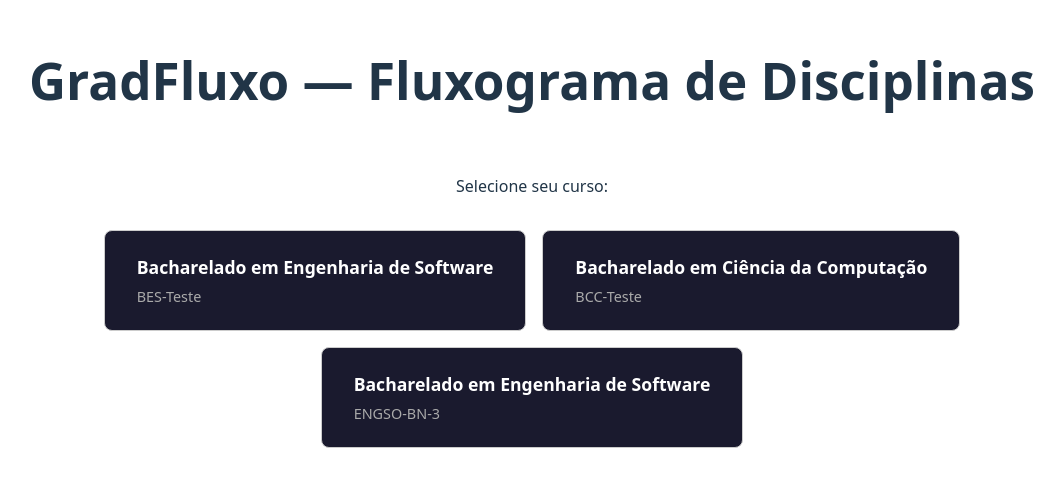
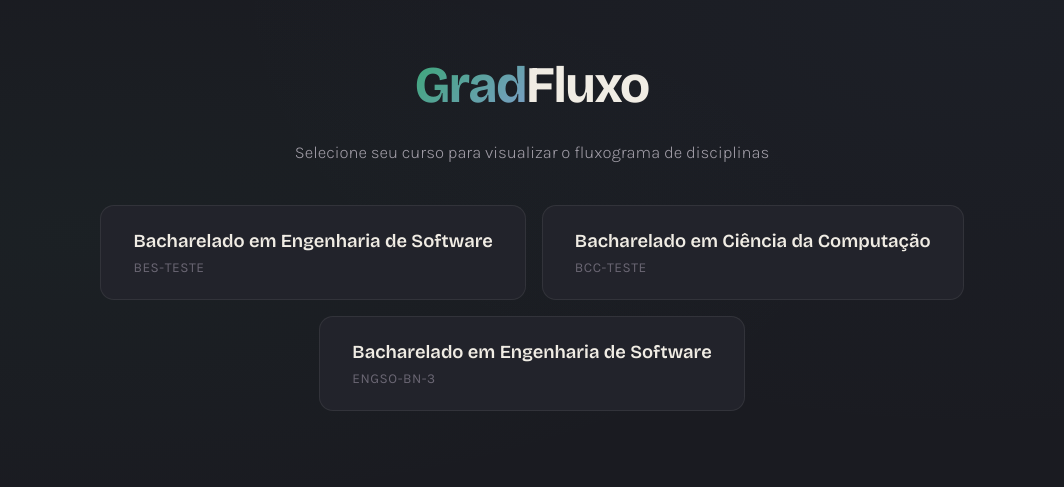
Before and after one commit to sfDavi/GradFluxo, a React (Vite) app: page / in a window 1280 px wide. Shown: the part 167-654 px from the top of the page, without its empty margins (108-1172 px from the left). Built offline with nearby package versions, Linux system fonts and the light colour scheme.

Commit message:
Revamp UI

```diff
--- a/index.html
+++ b/index.html
@@ -1,9 +1,12 @@
 <!doctype html>
-<html lang="en">
+<html lang="pt-BR">
   <head>
     <meta charset="UTF-8" />
     <link rel="icon" type="image/svg+xml" href="/vite.svg" />
     <meta name="viewport" content="width=device-width, initial-scale=1.0" />
+    <link rel="preconnect" href="https://fonts.googleapis.com">
+    <link rel="preconnect" href="https://fonts.gstatic.com" crossorigin>
+    <link href="https://fonts.googleapis.com/css2?family=Bricolage+Grotesque:opsz,wght@12..96,300;12..96,400;12..96,600;12..96,700&family=Karla:wght@300;400;500;600;700&display=swap" rel="stylesheet">
     <title>GradFluxo</title>
   </head>
   <body>
--- a/src/App.css
+++ b/src/App.css
@@ -1,15 +1,44 @@
+/* ═══════════════════════════════════════════════
+   ROOT
+   ═══════════════════════════════════════════════ */
+
 #root {
-  max-width: 100%;
+  width: 100%;
   margin: 0 auto;
-  padding: 2rem;
-  text-align: center;
 }
+
+/* ═══════════════════════════════════════════════
+   COURSE SELECTION
+   ═══════════════════════════════════════════════ */
 
 .course-selection {
   display: flex;
   flex-direction: column;
   align-items: center;
-  gap: 1rem;
+  justify-content: center;
+  min-height: 100vh;
+  padding: 3rem 2rem;
+  gap: 1.5rem;
+}
+
+.course-selection h1 {
+  font-size: clamp(2rem, 5vw, 3.2rem);
+  font-weight: 700;
+  letter-spacing: -0.02em;
+  color: var(--text-primary);
+}
+
+.course-selection h1 span {
+  background: linear-gradient(135deg, var(--status-cursada), var(--accent));
+  -webkit-background-clip: text;
+  -webkit-text-fill-color: transparent;
+  background-clip: text;
+}
+
+.course-selection > p {
+  color: var(--text-secondary);
+  font-size: 1.05rem;
+  font-weight: 300;
 }
 
 .course-list {
@@ -17,6 +46,7 @@
   flex-wrap: wrap;
   gap: 1rem;
   justify-content: center;
+  margin-top: 1rem;
 }
 
 .course-card {
@@ -24,58 +54,143 @@
   flex-direction: column;
   gap: 0.5rem;
   padding: 1.5rem 2rem;
-  border: 1px solid #ccc;
-  border-radius: 8px;
-  background: #1a1a2e;
-  color: #fff;
+  border: 1px solid rgba(240, 236, 228, 0.08);
+  border-radius: var(--radius-lg);
+  background: var(--bg-surface);
+  color: var(--text-primary);
   cursor: pointer;
-  transition: background 0.2s, transform 0.1s;
+  transition: all 0.25s ease;
   font-size: 1rem;
-  min-width: 200px;
+  min-width: 240px;
+  text-align: left;
+  position: relative;
+  overflow: hidden;
+}
+
+.course-card::before {
+  content: '';
+  position: absolute;
+  top: 0;
+  left: 0;
+  right: 0;
+  height: 3px;
+  background: linear-gradient(90deg, var(--status-cursada), var(--accent));
+  opacity: 0;
+  transition: opacity 0.25s ease;
 }
 
 .course-card:hover {
-  background: #16213e;
-  transform: translateY(-2px);
+  background: var(--bg-elevated);
+  border-color: rgba(240, 236, 228, 0.14);
+  transform: translateY(-3px);
+  box-shadow: 0 8px 24px rgba(0, 0, 0, 0.3);
+}
+
+.course-card:hover::before {
+  opacity: 1;
 }
 
 .course-card strong {
-  font-size: 1.1rem;
+  font-family: var(--font-display);
+  font-size: 1.15rem;
+  font-weight: 600;
 }
 
 .course-card span {
-  color: #aaa;
-  font-size: 0.9rem;
+  color: var(--text-muted);
+  font-size: 0.85rem;
+  font-weight: 400;
+  letter-spacing: 0.04em;
+  text-transform: uppercase;
 }
 
-/* Flowchart View */
+/* ═══════════════════════════════════════════════
+   FLOWCHART VIEW
+   ═══════════════════════════════════════════════ */
+
 .flowchart-view {
-  text-align: center;
+  padding: 1.5rem 2rem 3rem;
+}
+
+.flowchart-header {
+  display: flex;
+  align-items: center;
+  gap: 1rem;
+  margin-bottom: 0.25rem;
 }
 
 .back-button {
-  background: none;
-  border: 1px solid #555;
-  color: #ccc;
+  display: inline-flex;
+  align-items: center;
+  gap: 0.4rem;
   padding: 0.5rem 1rem;
-  border-radius: 6px;
-  cursor: pointer;
-  font-size: 0.9rem;
-  margin-bottom: 1rem;
-  align-self: flex-start;
-  float: left;
-  transition: background 0.2s, color 0.2s;
+  border-radius: var(--radius-sm);
+  font-size: 0.85rem;
+  font-weight: 500;
+  color: var(--text-secondary);
+  background: var(--bg-surface);
+  border: 1px solid rgba(240, 236, 228, 0.08);
+  transition: all 0.2s ease;
 }
 
 .back-button:hover {
-  background: #333;
-  color: #fff;
+  background: var(--bg-elevated);
+  color: var(--text-primary);
+  border-color: rgba(240, 236, 228, 0.14);
+}
+
+.flowchart-view > h1 {
+  font-size: clamp(1.6rem, 3vw, 2.2rem);
+  font-weight: 700;
+  letter-spacing: -0.01em;
+  margin-bottom: 0.15rem;
 }
 
 .flowchart-subtitle {
-  color: #aaa;
+  color: var(--text-muted);
+  font-size: 0.95rem;
+  margin-bottom: 1.75rem;
+  font-weight: 300;
+}
+
+/* ─── Status Legend ─── */
+
+.status-legend {
+  display: flex;
+  gap: 1.25rem;
   margin-bottom: 1.5rem;
+  flex-wrap: wrap;
 }
+
+.legend-item {
+  display: flex;
+  align-items: center;
+  gap: 0.4rem;
+  font-size: 0.78rem;
+  color: var(--text-secondary);
+  font-weight: 400;
+}
+
+.legend-swatch {
+  width: 12px;
+  height: 12px;
+  border-radius: 3px;
+}
+
+.legend-swatch[data-status="cursada"] {
+  background: var(--status-cursada);
+}
+
+.legend-swatch[data-status="cursavel"] {
+  background: var(--status-cursavel);
+}
+
+.legend-swatch[data-status="nao_cursavel"] {
+  background: var(--status-locked);
+  border: 1px solid rgba(240, 236, 228, 0.12);
+}
+
+/* ─── Grid Layout ─── */
 
 .flowchart-grid {
   display: flex;
@@ -83,17 +198,51 @@
   overflow-x: auto;
   padding-bottom: 1rem;
   align-items: flex-start;
+  scroll-behavior: smooth;
 }
 
+.flowchart-grid::-webkit-scrollbar {
+  height: 6px;
+}
+
+.flowchart-grid::-webkit-scrollbar-track {
+  background: var(--bg-surface);
+  border-radius: 3px;
+}
+
+.flowchart-grid::-webkit-scrollbar-thumb {
+  background: var(--bg-hover);
+  border-radius: 3px;
+}
+
+/* ─── Semester Column ─── */
+
 .semester-column {
-  min-width: 180px;
+  min-width: 185px;
   flex-shrink: 0;
+  animation: fadeInUp 0.4s ease both;
+}
+
+@keyframes fadeInUp {
+  from {
+    opacity: 0;
+    transform: translateY(10px);
+  }
+  to {
+    opacity: 1;
+    transform: translateY(0);
+  }
 }
 
 .semester-header {
-  margin: 0 0 0.5rem;
-  font-size: 0.95rem;
-  color: #ccc;
+  font-family: var(--font-display);
+  font-size: 0.85rem;
+  font-weight: 600;
+  color: var(--text-muted);
+  margin: 0 0 0.6rem;
+  padding-bottom: 0.4rem;
+  border-bottom: 1px solid rgba(240, 236, 228, 0.06);
+  letter-spacing: 0.02em;
 }
 
 .semester-cards {
@@ -102,62 +251,169 @@
   gap: 0.5rem;
 }
 
+/* ─── Discipline Card ─── */
+
 .discipline-card {
   display: flex;
   flex-direction: column;
-  gap: 0.25rem;
+  gap: 0.2rem;
   padding: 0.6rem 0.75rem;
-  border-radius: 6px;
-  color: #fff;
+  border-radius: var(--radius-sm);
+  color: var(--text-primary);
   text-align: left;
-  cursor: default;
-  transition: opacity 0.15s;
+  cursor: pointer;
+  transition: opacity 0.2s ease, transform 0.15s ease, box-shadow 0.2s ease;
+  position: relative;
+  border-left: 3px solid transparent;
 }
 
-.discipline-card:hover {
-  opacity: 0.9;
+/* Status backgrounds */
+
+.discipline-card[data-status="cursada"] {
+  background: var(--status-cursada);
 }
+
+.discipline-card[data-status="cursavel"] {
+  background: var(--status-cursavel);
+}
+
+.discipline-card[data-status="nao_cursavel"] {
+  background: var(--status-locked);
+  border: 1px solid rgba(240, 236, 228, 0.06);
+  border-left: 3px solid transparent;
+  cursor: default;
+  color: var(--text-secondary);
+}
+
+/* Núcleo left border accent */
+
+.discipline-card[data-nucleo="comum"] {
+  border-left-color: var(--nucleo-comum);
+}
+
+.discipline-card[data-nucleo="especifico"] {
+  border-left-color: var(--nucleo-especifico);
+}
+
+.discipline-card[data-nucleo="livre"] {
+  border-left-color: var(--nucleo-livre);
+}
+
+.discipline-card[data-nucleo="optativo"] {
+  border-left-color: var(--nucleo-optativo);
+}
+
+/* Hover on individual cards */
+
+.discipline-card[data-status="cursada"]:hover,
+.discipline-card[data-status="cursavel"]:hover {
+  transform: translateY(-1px);
+}
+
+.discipline-card[data-status="cursada"]:hover {
+  background: var(--status-cursada-hover);
+}
+
+.discipline-card[data-status="cursavel"]:hover {
+  background: var(--status-cursavel-hover);
+}
+
+/* ─── Prerequisite chain hover effect ─── */
+
+.flowchart-grid.is-hovering .discipline-card {
+  opacity: 0.25;
+}
+
+.flowchart-grid.is-hovering .discipline-card.is-highlighted,
+.flowchart-grid.is-hovering .discipline-card.is-hovered {
+  opacity: 1;
+}
+
+.flowchart-grid.is-hovering .discipline-card.is-highlighted {
+  box-shadow: 0 0 0 2px var(--highlight), 0 0 12px rgba(237, 197, 90, 0.15);
+}
+
+/* ─── Card Typography ─── */
 
 .discipline-code {
   font-weight: 700;
-  font-size: 0.8rem;
+  font-size: 0.75rem;
   opacity: 0.85;
+  letter-spacing: 0.03em;
+  text-transform: uppercase;
 }
 
 .discipline-name {
-  font-size: 0.85rem;
-  line-height: 1.2;
+  font-size: 0.82rem;
+  font-weight: 500;
+  line-height: 1.25;
 }
 
 .discipline-info {
-  font-size: 0.7rem;
-  opacity: 0.75;
-  margin-top: 0.15rem;
+  font-size: 0.68rem;
+  opacity: 0.7;
+  margin-top: 0.1rem;
+  font-weight: 300;
 }
 
-/* Progress Bar */
+/* ═══════════════════════════════════════════════
+   PROGRESS BAR
+   ═══════════════════════════════════════════════ */
+
 .progress-section {
-  margin-top: 1.5rem;
-  padding: 1rem;
+  margin-top: 2rem;
+  padding: 1.25rem 0;
 }
 
 .progress-label {
-  font-size: 0.95rem;
-  color: #ccc;
-  margin-bottom: 0.5rem;
+  display: flex;
+  justify-content: space-between;
+  align-items: baseline;
+  margin-bottom: 0.6rem;
+}
+
+.progress-label-title {
+  font-family: var(--font-display);
+  font-size: 0.9rem;
+  font-weight: 600;
+  color: var(--text-secondary);
+}
+
+.progress-label-value {
+  font-size: 0.85rem;
+  color: var(--text-muted);
+  font-weight: 300;
+}
+
+.progress-label-percentage {
+  font-weight: 600;
+  color: var(--status-cursada);
+  font-size: 1rem;
 }
 
 .progress-bar-track {
   width: 100%;
-  height: 20px;
-  background: #333;
-  border-radius: 10px;
+  height: 10px;
+  background: var(--progress-track);
+  border-radius: 5px;
   overflow: hidden;
 }
 
 .progress-bar-fill {
   height: 100%;
-  background: #2e7d32;
-  border-radius: 10px;
-  transition: width 0.3s ease;
+  background: linear-gradient(90deg, var(--progress-fill-start), var(--progress-fill-end));
+  border-radius: 5px;
+  transition: width 0.4s cubic-bezier(0.4, 0, 0.2, 1);
+  position: relative;
 }
+
+.progress-bar-fill::after {
+  content: '';
+  position: absolute;
+  top: 0;
+  right: 0;
+  width: 30px;
+  height: 100%;
+  background: linear-gradient(90deg, transparent, rgba(255, 255, 255, 0.15));
+  border-radius: 0 5px 5px 0;
+}
--- a/src/components/CourseSelection.tsx
+++ b/src/components/CourseSelection.tsx
@@ -1,15 +1,20 @@
-import type { Curso } from '../types';
+import type { Curso } from "../types";
 
 interface CourseSelectionProps {
   cursos: Curso[];
   onSelectCurso: (curso: Curso) => void;
 }
 
-export function CourseSelection({ cursos, onSelectCurso }: CourseSelectionProps) {
+export function CourseSelection({
+  cursos,
+  onSelectCurso,
+}: CourseSelectionProps) {
   return (
     <div className="course-selection">
-      <h1>GradFluxo — Fluxograma de Disciplinas</h1>
-      <p>Selecione seu curso:</p>
+      <h1>
+        <span>Grad</span>Fluxo
+      </h1>
+      <p>Selecione seu curso para visualizar o fluxograma de disciplinas</p>
       <div className="course-list">
         {cursos.map((curso) => (
           <button
--- a/src/index.css
+++ b/src/index.css
@@ -1,11 +1,51 @@
 :root {
-  font-family: system-ui, Avenir, Helvetica, Arial, sans-serif;
+  /* ─── Background ─── */
+  --bg-base: #1a1b21;
+  --bg-surface: #22232b;
+  --bg-elevated: #2a2b35;
+  --bg-hover: #343540;
+
+  /* ─── Status Colors ─── */
+  --status-cursada: #3ba676;
+  --status-cursada-hover: #349668;
+  --status-cursavel: #5a8db8;
+  --status-cursavel-hover: #4e7da6;
+  --status-locked: #2a2b35;
+
+  /* ─── Núcleo Accents ─── */
+  --nucleo-comum: #7b9ec7;
+  --nucleo-especifico: #c2873e;
+  --nucleo-livre: #9b7ec7;
+  --nucleo-optativo: #5bb8a6;
+
+  /* ─── Text ─── */
+  --text-primary: #f0ece4;
+  --text-secondary: #a09ca6;
+  --text-muted: #6b6774;
+
+  /* ─── Accent & Highlight ─── */
+  --highlight: #edc55a;
+  --accent: #7b9ec7;
+
+  /* ─── Progress ─── */
+  --progress-track: var(--bg-elevated);
+  --progress-fill-start: #2d9b6e;
+  --progress-fill-end: #3ba676;
+
+  /* ─── Typography ─── */
+  --font-display: 'Bricolage Grotesque', sans-serif;
+  --font-body: 'Karla', sans-serif;
+
+  /* ─── Radii ─── */
+  --radius-sm: 6px;
+  --radius-md: 10px;
+  --radius-lg: 14px;
+
+  font-family: var(--font-body);
   line-height: 1.5;
   font-weight: 400;
-
-  color-scheme: light dark;
-  color: rgba(255, 255, 255, 0.87);
-  background-color: #292F36;
+  color: var(--text-primary);
+  background-color: var(--bg-base);
 
   font-synthesis: none;
   text-rendering: optimizeLegibility;
@@ -13,56 +53,47 @@
   -moz-osx-font-smoothing: grayscale;
 }
 
-a {
-  font-weight: 500;
-  color: #646cff;
-  text-decoration: inherit;
-}
-a:hover {
-  color: #535bf2;
+*,
+*::before,
+*::after {
+  box-sizing: border-box;
+  margin: 0;
+  padding: 0;
 }
 
 body {
-  margin: 0;
-  display: flex;
-  place-items: center;
+  min-height: 100vh;
   min-width: 320px;
-  min-height: 100vh;
+  background:
+    radial-gradient(ellipse at 15% 50%, rgba(59, 166, 118, 0.04) 0%, transparent 50%),
+    radial-gradient(ellipse at 85% 20%, rgba(90, 141, 184, 0.04) 0%, transparent 50%),
+    var(--bg-base);
 }
 
-h1 {
-  font-size: 3.2em;
-  line-height: 1.1;
+h1, h2, h3, h4, h5, h6 {
+  font-family: var(--font-display);
+  font-weight: 600;
+  line-height: 1.2;
+}
+
+a {
+  color: var(--accent);
+  text-decoration: none;
+}
+
+a:hover {
+  text-decoration: underline;
 }
 
 button {
-  border-radius: 8px;
-  border: 1px solid transparent;
-  padding: 0.6em 1.2em;
-  font-size: 1em;
-  font-weight: 500;
-  font-family: inherit;
-  background-color: #1a1a1a;
+  font-family: var(--font-body);
   cursor: pointer;
-  transition: border-color 0.25s;
-}
-button:hover {
-  border-color: #646cff;
-}
-button:focus,
-button:focus-visible {
-  outline: 4px auto -webkit-focus-ring-color;
+  border: none;
+  background: none;
+  color: inherit;
 }
 
-@media (prefers-color-scheme: light) {
-  :root {
-    color: #213547;
-    background-color: #ffffff;
-  }
-  a:hover {
-    color: #747bff;
-  }
-  button {
-    background-color: #f9f9f9;
-  }
+button:focus-visible {
+  outline: 2px solid var(--accent);
+  outline-offset: 2px;
 }
```
Also changed, not shown: src/components/FlowchartView.tsx (+66 -45 lines).
